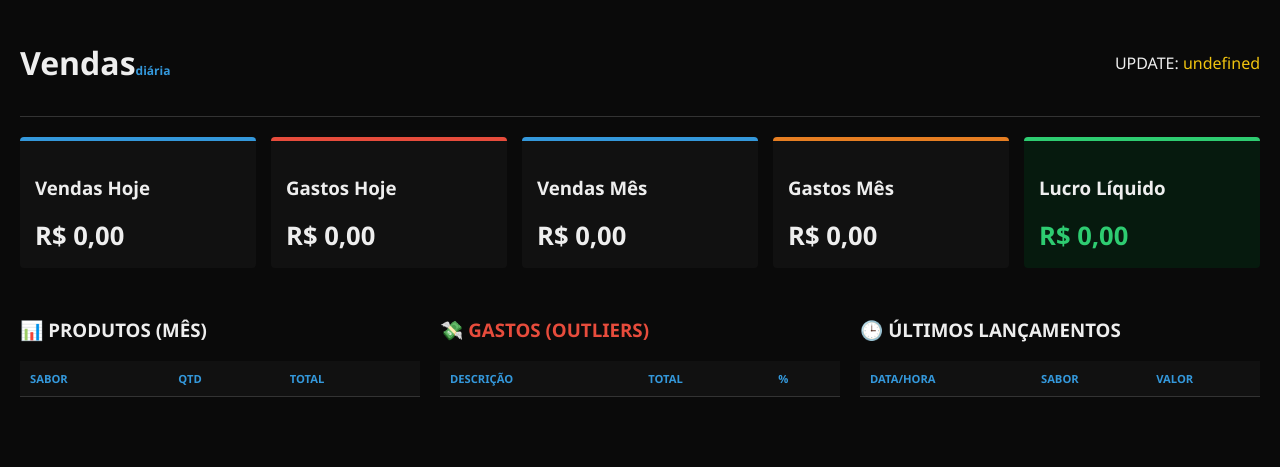
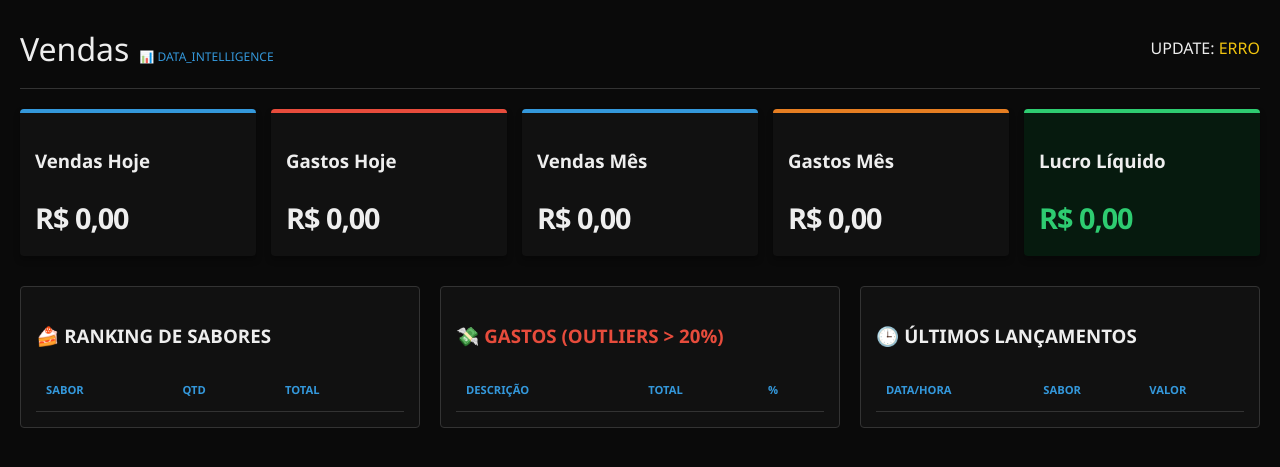
Before and after one commit to Acmsilva1/vendas, a FastAPI app: page / in a window 1280 px wide. Shown: the top 467 px of the page. Run offline with FastAPI, Linux system fonts and the light colour scheme; lists and menus that the app fills with data are empty.

Commit message:
Update index.html

```diff
--- a/templates/index.html
+++ b/templates/index.html
@@ -2,25 +2,117 @@
 <html lang="pt-br">
 <head>
     <meta charset="UTF-8">
-    <title>Vendas diária</title>
+    <meta name="viewport" content="width=device-width, initial-scale=1.0">
+    <title>Vendas Diária</title>
     <style>
-        :root { --bg: #0a0a0a; --card: #111; --border: #333; --accent: #3498db; --green: #2ecc71; --red: #e74c3c; --yellow: #f1c40f; }
-        body { font-family: 'Segoe UI', sans-serif; background: var(--bg); color: #eee; margin: 0; padding: 20px; }
-        .header { display: flex; justify-content: space-between; align-items: center; border-bottom: 1px solid var(--border); padding-bottom: 10px; margin-bottom: 20px; }
-        .grid-main { display: grid; grid-template-columns: repeat(auto-fit, minmax(180px, 1fr)); gap: 15px; margin-bottom: 30px; }
-        .card { background: var(--card); border-top: 4px solid var(--accent); padding: 15px; border-radius: 4px; }
-        .valor { font-size: 1.6rem; font-weight: bold; margin-top: 8px; }
-        .tables-container { display: grid; grid-template-columns: repeat(auto-fit, minmax(300px, 1fr)); gap: 20px; }
-        table { width: 100%; border-collapse: collapse; background: var(--card); font-size: 0.8rem; margin-top: 10px; }
-        th, td { padding: 10px; text-align: left; border-bottom: 1px solid var(--border); }
-        th { color: var(--accent); text-transform: uppercase; font-size: 0.7rem; }
-        .row-outlier { background: #2d0a0a !important; border-left: 4px solid var(--red); }
-        .loading { opacity: 0.3; }
+        :root {
+            --bg: #0a0a0a;
+            --card: #111;
+            --border: #333;
+            --accent: #3498db;
+            --green: #2ecc71;
+            --red: #e74c3c;
+            --yellow: #f1c40f;
+        }
+
+        body {
+            font-family: 'Segoe UI', Tahoma, Geneva, Verdana, sans-serif;
+            background: var(--bg);
+            color: #eee;
+            margin: 0;
+            padding: 20px;
+            line-height: 1.6;
+        }
+
+        .header {
+            display: flex;
+            justify-content: space-between;
+            align-items: center;
+            border-bottom: 1px solid var(--border);
+            padding-bottom: 10px;
+            margin-bottom: 20px;
+        }
+
+        h1 { margin: 0; font-weight: 300; }
+
+        /* Grid de KPIs - Onde o dinheiro (ou a falta dele) aparece */
+        .grid-main {
+            display: grid;
+            grid-template-columns: repeat(auto-fit, minmax(200px, 1fr));
+            gap: 15px;
+            margin-bottom: 30px;
+        }
+
+        .card {
+            background: var(--card);
+            border-top: 4px solid var(--accent);
+            padding: 15px;
+            border-radius: 4px;
+            box-shadow: 0 4px 6px rgba(0,0,0,0.3);
+        }
+
+        .valor {
+            font-size: 1.8rem;
+            font-weight: bold;
+            margin-top: 8px;
+            letter-spacing: -1px;
+        }
+
+        /* Container das Tabelas - Agora com scroll para não quebrar o layout */
+        .tables-container {
+            display: grid;
+            grid-template-columns: repeat(auto-fit, minmax(320px, 1fr));
+            gap: 20px;
+        }
+
+        .table-wrapper {
+            background: var(--card);
+            padding: 15px;
+            border-radius: 4px;
+            border: 1px solid var(--border);
+            max-height: 450px;
+            overflow-y: auto;
+        }
+
+        table {
+            width: 100%;
+            border-collapse: collapse;
+            font-size: 0.85rem;
+        }
+
+        th, td {
+            padding: 12px 10px;
+            text-align: left;
+            border-bottom: 1px solid var(--border);
+        }
+
+        th {
+            color: var(--accent);
+            text-transform: uppercase;
+            font-size: 0.7rem;
+            position: sticky;
+            top: 0;
+            background: var(--card);
+        }
+
+        /* Deixa os sabores bonitinhos em vez de TUDO GRITANDO */
+        .capitalize { text-transform: capitalize; }
+
+        .row-outlier {
+            background: rgba(231, 76, 60, 0.1) !important;
+            border-left: 4px solid var(--red);
+        }
+
+        .loading { filter: blur(2px); pointer-events: none; transition: 0.3s; }
+
+        /* Scrollbar customizada para não parecer o Windows 95 */
+        ::-webkit-scrollbar { width: 6px; }
+        ::-webkit-scrollbar-thumb { background: var(--border); border-radius: 10px; }
     </style>
 </head>
 <body>
     <div class="header">
-        <h1>Vendas<small style="font-size: 12px; color: var(--accent);">diária</small></h1>
+        <h1>Vendas<small style="font-size: 12px; color: var(--accent); margin-left: 10px;">📊 DATA_INTELLIGENCE</small></h1>
         <p>UPDATE: <span id="time" style="color:var(--yellow)">--:--:--</span></p>
     </div>
 
@@ -34,31 +126,55 @@
         </div>
 
         <div class="tables-container">
-            <div>
-                <h3>📊 PRODUTOS (MÊS)</h3>
-                <table id="tab-sabores"><thead><tr><th>Sabor</th><th>Qtd</th><th>Total</th></tr></thead><tbody></tbody></table>
+            <div class="table-wrapper">
+                <h3>🍰 RANKING DE SABORES</h3>
+                <table id="tab-sabores">
+                    <thead><tr><th>Sabor</th><th>Qtd</th><th>Total</th></tr></thead>
+                    <tbody></tbody>
+                </table>
             </div>
-            <div>
-                <h3 style="color: var(--red);">💸 GASTOS (OUTLIERS)</h3>
-                <table id="tab-despesas"><thead><tr><th>Descrição</th><th>Total</th><th>%</th></tr></thead><tbody></tbody></table>
+
+            <div class="table-wrapper">
+                <h3 style="color: var(--red);">💸 GASTOS (OUTLIERS > 20%)</h3>
+                <table id="tab-despesas">
+                    <thead><tr><th>Descrição</th><th>Total</th><th>%</th></tr></thead>
+                    <tbody></tbody>
+                </table>
             </div>
-            <div>
+
+            <div class="table-wrapper">
                 <h3>🕒 ÚLTIMOS LANÇAMENTOS</h3>
-                <table id="tab-vendas"><thead><tr><th>Data/Hora</th><th>Sabor</th><th>Valor</th></tr></thead><tbody></tbody></table>
+                <table id="tab-vendas">
+                    <thead><tr><th>Data/Hora</th><th>Sabor</th><th>Valor</th></tr></thead>
+                    <tbody></tbody>
+                </table>
             </div>
         </div>
     </div>
 
     <script>
-        const fmt = (v) => (v || 0).toLocaleString('pt-BR', { style: 'currency', currency: 'BRL' });
+        // Força o formato PT-BR para não termos pontos onde deveriam ser vírgulas
+        const fmt = (v) => {
+            return new Intl.NumberFormat('pt-BR', {
+                style: 'currency',
+                currency: 'BRL',
+            }).format(v || 0);
+        };
 
         async function update() {
             if (document.hidden) return;
-            document.getElementById('content').classList.add('loading');
+
+            const content = document.getElementById('content');
+            content.classList.add('loading');
+
             try {
+                // Aqui é onde a mágica acontece. O Python limpa, o JS exibe.
                 const res = await fetch('/api/status');
                 const d = await res.json();
 
+                if (d.erro) throw new Error(d.erro);
+
+                // Atualiza KPIs
                 document.getElementById('v_hoje').innerText = fmt(d.vendas_hoje);
                 document.getElementById('g_hoje').innerText = fmt(d.gastos_hoje);
                 document.getElementById('v_mes').innerText = fmt(d.vendas_mes);
@@ -66,21 +182,50 @@
                 document.getElementById('lucro').innerText = fmt(d.lucro_mes);
                 document.getElementById('time').innerText = d.ultima_atualizacao;
 
-                document.querySelector('#tab-sabores tbody').innerHTML = d.ranking_sabores.map(s =>
-                    `<tr><td>${s.SABORES}</td><td>${s.quantidade}</td><td>${fmt(s.vendas)}</td></tr>`).join('');
+                // Popula Ranking de Sabores (agora explodidos e limpos)
+                const tbodySabores = document.querySelector('#tab-sabores tbody');
+                tbodySabores.innerHTML = d.ranking_sabores.map(s => `
+                    <tr>
+                        <td class="capitalize">${s.SABORES.toLowerCase()}</td>
+                        <td>${s.quantidade}</td>
+                        <td style="color: var(--accent); font-weight: bold;">${fmt(s.vendas)}</td>
+                    </tr>
+                `).join('');
 
-                document.querySelector('#tab-despesas tbody').innerHTML = d.ranking_despesas.map(g =>
-                    `<tr class="${g.pct > 20 ? 'row-outlier' : ''}"><td>${g.DESCRIÇÃO}</td><td>${fmt(g.total)}</td><td>${g.pct}%</td></tr>`).join('');
+                // Popula Gastos
+                document.querySelector('#tab-despesas tbody').innerHTML = d.ranking_despesas.map(g => `
+                    <tr class="${g.pct > 20 ? 'row-outlier' : ''}">
+                        <td class="capitalize">${g.DESCRIÇÃO.toLowerCase()}</td>
+                        <td>${fmt(g.total)}</td>
+                        <td>${g.pct}%</td>
+                    </tr>
+                `).join('');
 
-                document.querySelector('#tab-vendas tbody').innerHTML = d.ultimas_vendas.map(v =>
-                    `<tr><td>${v['DATA E HORA']}</td><td>${v.SABORES}</td><td style="color:var(--green)">${fmt(v['VALOR DA VENDA'])}</td></tr>`).join('');
-            } catch (e) { console.error("Erro na atualização"); }
-            document.getElementById('content').classList.remove('loading');
+                // Últimas Vendas
+                document.querySelector('#tab-vendas tbody').innerHTML = d.ultimas_vendas.map(v => `
+                    <tr>
+                        <td>${v['DATA E HORA']}</td>
+                        <td class="capitalize">${v.SABORES.toLowerCase()}</td>
+                        <td style="color:var(--green)">${fmt(v['VALOR DA VENDA'])}</td>
+                    </tr>
+                `).join('');
+
+            } catch (e) {
+                console.error("Erro na Matrix:", e);
+                document.getElementById('time').innerText = "ERRO";
+            } finally {
+                content.classList.remove('loading');
+            }
         }
 
+        // Atualiza a cada 5 minutos (300.000ms) para não estourar a cota do Google
         setInterval(update, 300000);
         update();
-        document.addEventListener("visibilitychange", () => { if (!document.hidden) update(); });
+
+        // Se o André voltar para a aba, atualiza na hora
+        document.addEventListener("visibilitychange", () => {
+            if (!document.hidden) update();
+        });
     </script>
 </body>
 </html>
```
